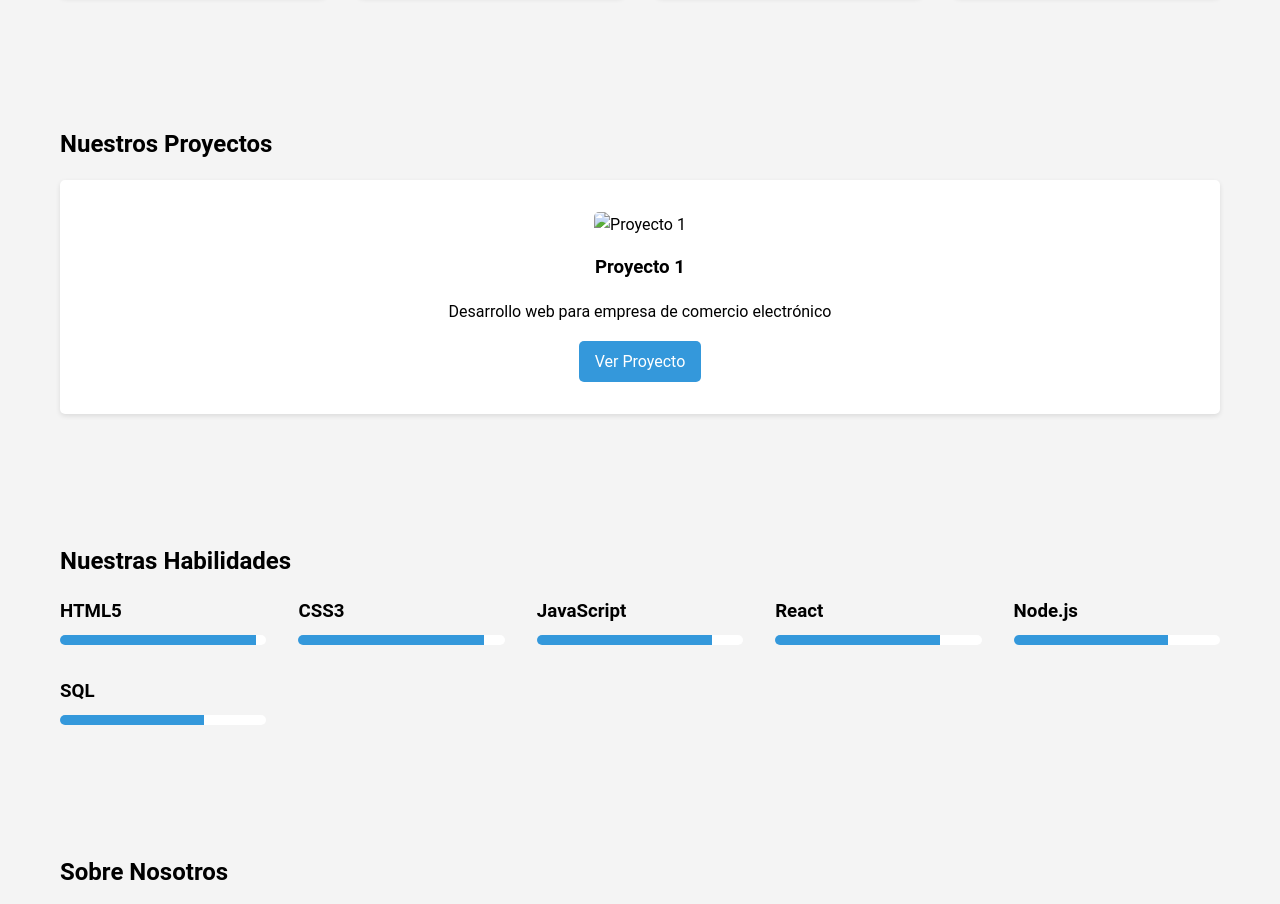
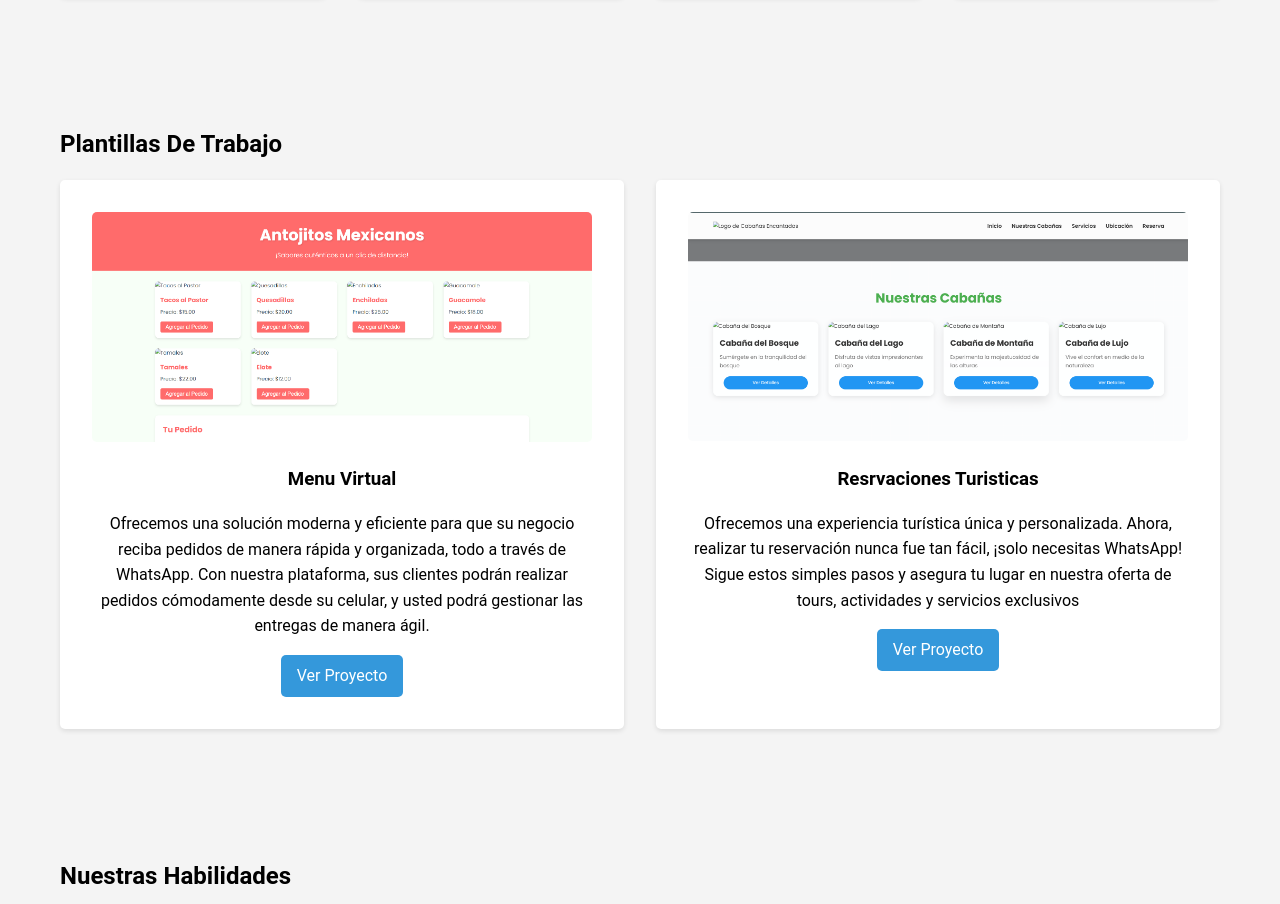
Before and after one commit to IVAN0137/DESIGNERS, a plain HTML site: page index.html in a window 1280 px wide. Shown: the part 1303-2207 px from the top of the page. Drawn offline with Linux system fonts and the light colour scheme.

Commit message:
se agregaron imagenes

```diff
--- a/index.html
+++ b/index.html
@@ -79,17 +79,29 @@
 
         <section id="proyectos">
             <div class="container">
-                <h2>Nuestros Proyectos</h2>
+                <h2>Plantillas De Trabajo</h2>
                 <div class="proyectos-grid">
                     <div class="proyecto">
-                        <img src="img/proyecto1.jpg" alt="Proyecto 1">
+                        <img src="img/plantilla 1.png" alt="Proyecto 1">
                         <div class="proyecto-info">
-                            <h3>Proyecto 1</h3>
-                            <p>Desarrollo web para empresa de comercio electrónico</p>
-                            <a href="#" class="btn-proyecto" data-img="img/proyecto1.jpg">Ver Proyecto</a>
+                            <h3>Menu Virtual</h3>
+                            <p>Ofrecemos una solución moderna y eficiente para que su negocio reciba pedidos de manera rápida y organizada, todo a través de WhatsApp. Con nuestra plataforma, sus clientes podrán realizar pedidos cómodamente desde su celular, y usted podrá gestionar las entregas de manera ágil.</p>
+                            <a href="https://ivan0137.github.io/menu-virtual-1/" class="btn-proyecto" data-img="img/proyecto1.jpg">Ver Proyecto</a>
                         </div>
                     </div>
-                    <!-- Repeat for other projects -->
+
+                    <div class="proyecto">
+                        <img src="img/plantilla 2.png" alt="Proyecto 2">
+                        <div class="proyecto-info">
+                            <h3>Resrvaciones Turisticas</h3>
+                            <p>Ofrecemos una experiencia turística única y personalizada. Ahora, realizar tu reservación nunca fue tan fácil, ¡solo necesitas WhatsApp! Sigue estos simples pasos y asegura tu lugar en nuestra oferta de tours, actividades y servicios exclusivos</p>
+                            <a href="https://ivan0137.github.io/plantilla/" class="btn-proyecto" data-img="img/proyecto2.jpg">Ver Proyecto</a>
+                        </div>
+                    </div>
+
+
+
+
                 </div>
             </div>
         </section>
@@ -99,7 +111,6 @@
             <span class="close">&times;</span>
             <img class="modal-content" id="modalImage">
         </div>
-
 
         <section id="habilidades">
             <div class="container">
```
Also changed, not shown: img/plantilla 1.png (added), img/plantilla 2.png (added).
